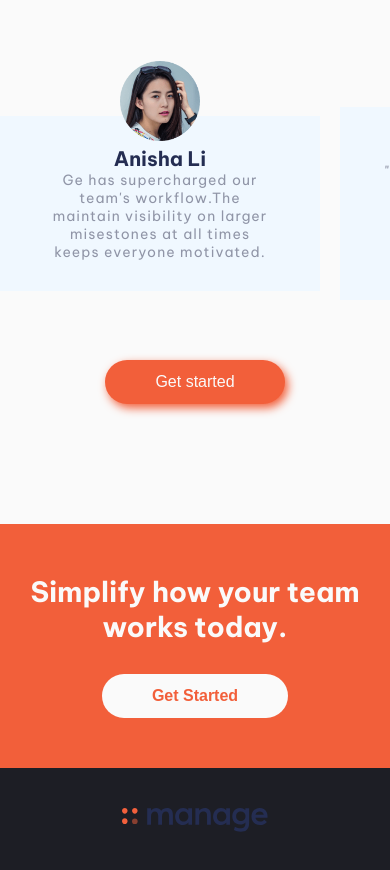
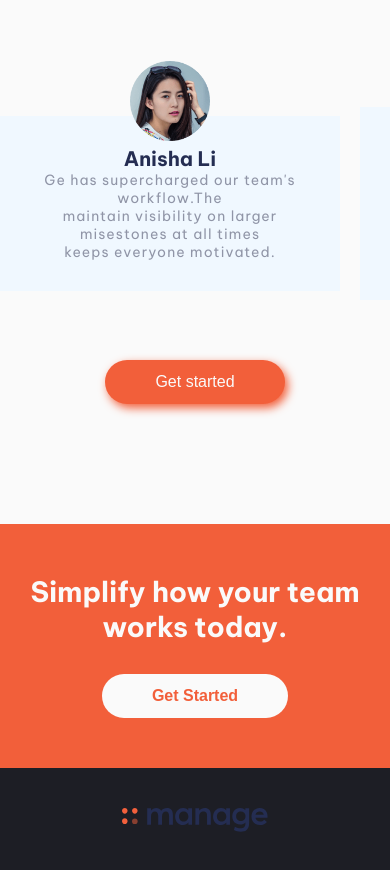
Before and after one commit to Furqatovm/first-portfolio-website, a plain HTML site: page index.html in a window 390 px wide. Shown: the part 1737-2607 px from the top of the page. Drawn offline with Linux system fonts and the light colour scheme.

Commit message:
add or make some changes

```diff
--- a/static/style.css
+++ b/static/style.css
@@ -519,7 +519,7 @@ form{
         font-size: 25px;
     }
     .client-1{
-        min-width: 320px;
+        min-width: 340px;
     }
     .footer-sarlavha{
         font-size: 28px;
```
